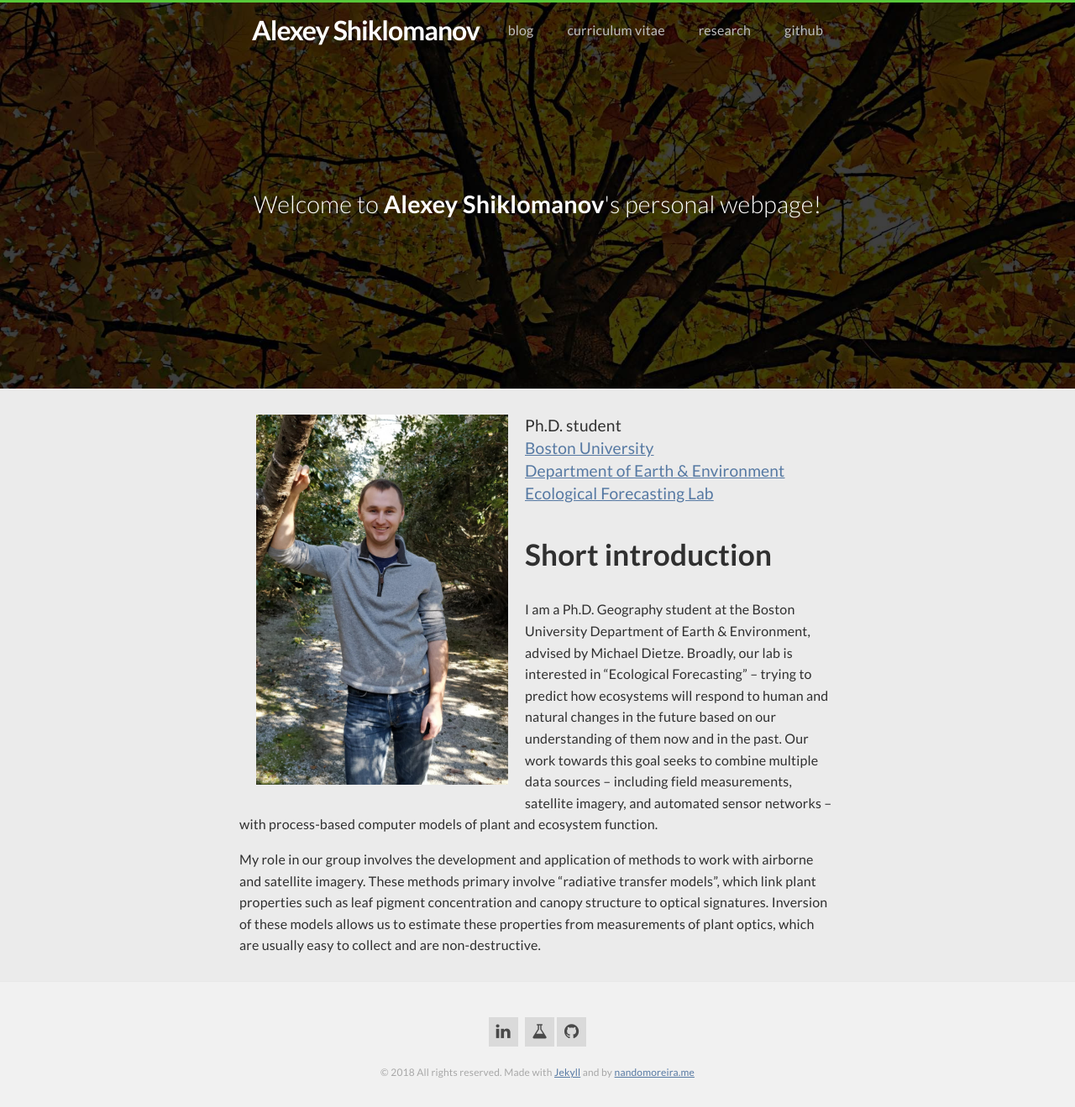
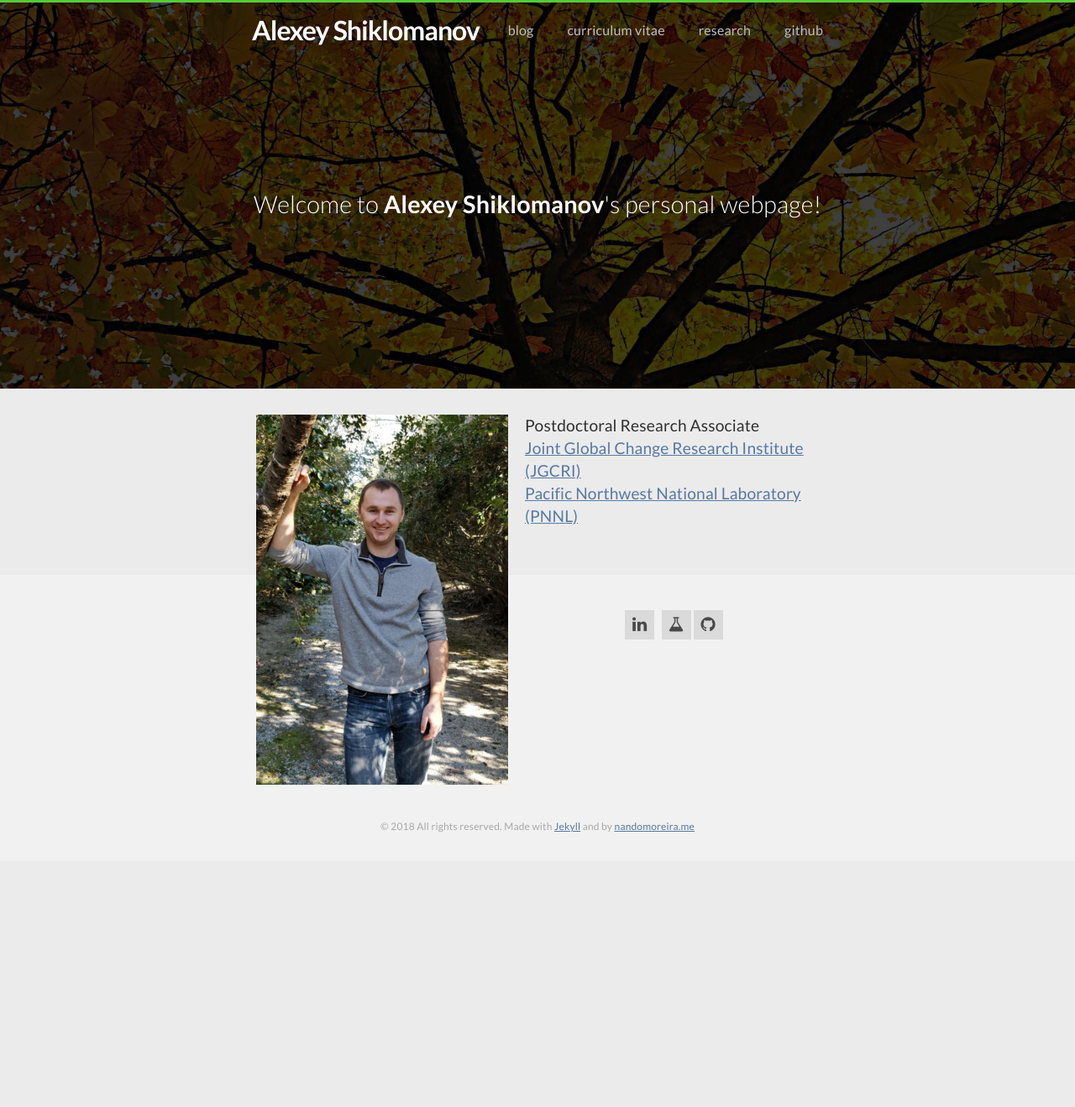
Before and after one commit to ashiklom/ashiklom.github.io, a Jekyll site: the page built from index.md, in a window 1280 px wide. Shown: the whole page at 84% size. Built offline with Jekyll 4.4.1, drawn with Linux system fonts in a browser that asks for light colours; nearby versions of some CDN libraries; after the commit the page ends 1026 px from its top, so only the background shows below that.

Commit message:
Update affiliation to JGCRI

```diff
--- a/index.md
+++ b/index.md
@@ -7,18 +7,7 @@ slug: home
 <img style="float: left; width: 300px; margin: 0px 20px 20px" src="images/my_photo.jpg">
 
 <div class="overview">
-Ph.D. student<br>
-<a href="http://bu.edu">Boston University</a><br>
-<a href="http://bu.edu/earth">Department of Earth & Environment </a><br>
-<a href="http://people.bu.edu/dietze">Ecological Forecasting Lab</a><br>
+Postdoctoral Research Associate<br>
+<a href="http://www.globalchange.umd.edu">Joint Global Change Research Institute (JGCRI)</a><br>
+<a href="https://www.pnnl.gov">Pacific Northwest National Laboratory (PNNL)</a><br>
 </div> <br>
-
-# Short introduction
-
-I am a Ph.D. Geography student at the Boston University Department of Earth & Environment, advised by Michael Dietze.
-Broadly, our lab is interested in "Ecological Forecasting" -- trying to predict how ecosystems will respond to human and natural changes in the future based on our understanding of them now and in the past.
-Our work towards this goal seeks to combine multiple data sources -- including field measurements, satellite imagery, and automated sensor networks -- with process-based computer models of plant and ecosystem function.
-
-My role in our group involves the development and application of methods to work with airborne and satellite imagery.
-These methods primary involve "radiative transfer models", which link plant properties such as leaf pigment concentration and canopy structure to optical signatures.
-Inversion of these models allows us to estimate these properties from measurements of plant optics, which are usually easy to collect and are non-destructive.
```
